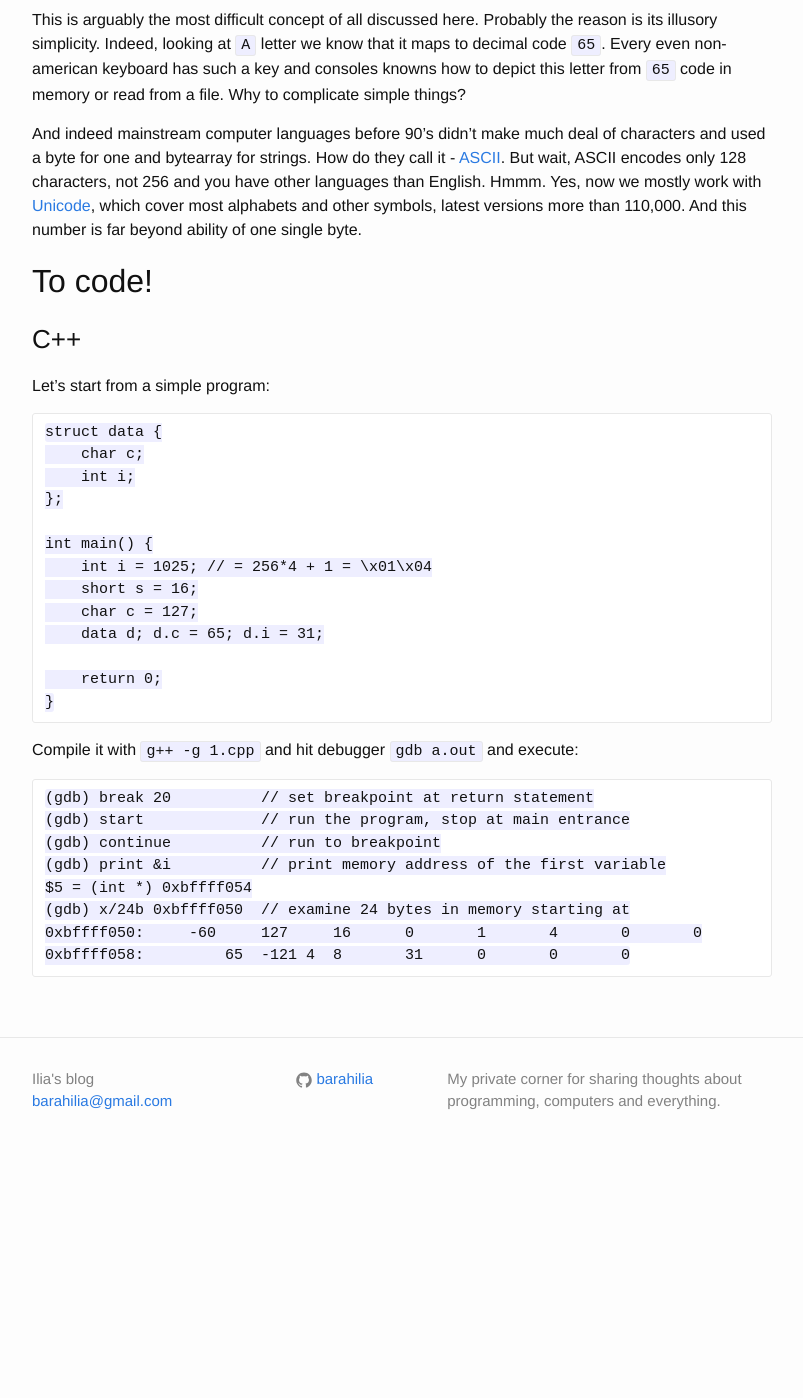
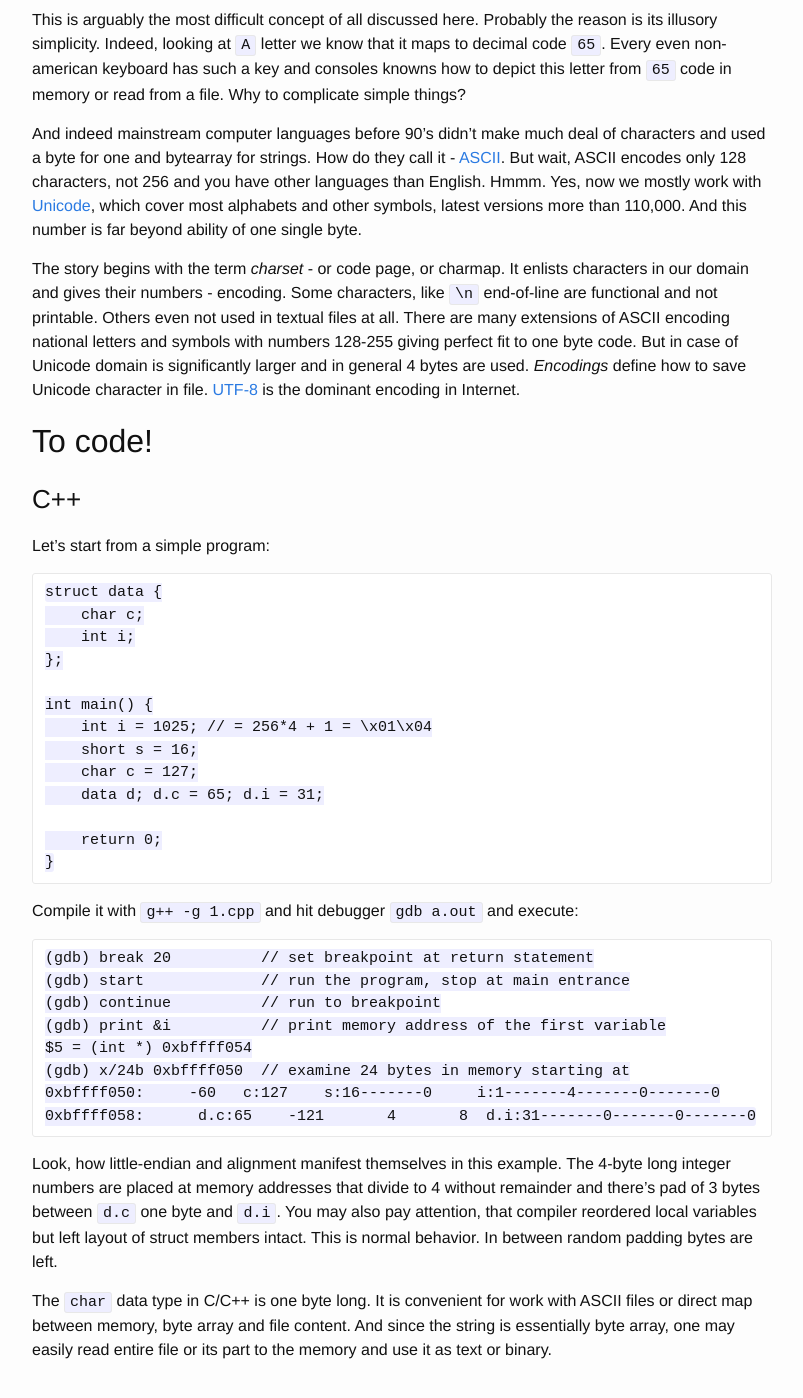
Before and after one commit to barahilia/blog, a Jekyll site: the page built from _posts/2014-10-16-it-is-all-bytes.markdown, in a window 1280 px wide and 1400 px high, scrolled down 1577 px. Shown: the whole window, without its empty margins (238-1041 px from the left). Built offline with Jekyll 4.4.1, drawn with Linux system fonts in a browser that asks for light colours; before the commit the page ends 2750 px from its top, so only the background shows below that.

Commit message:
More about chars, memory representation in C

```diff
--- a/_posts/2014-10-16-it-is-all-bytes.markdown
+++ b/_posts/2014-10-16-it-is-all-bytes.markdown
@@ -93,6 +93,16 @@ now we mostly work with [Unicode](http://en.wikipedia.org/wiki/Unicode), which
 cover most alphabets and other symbols, latest versions more than 110,000. And
 this number is far beyond ability of one single byte.
 
+The story begins with the term *charset* - or code page, or charmap. It enlists
+characters in our domain and gives their numbers - encoding. Some characters,
+like `\n` end-of-line are functional and not printable. Others even not used in
+textual files at all. There are many extensions of ASCII encoding national
+letters and symbols with numbers 128-255 giving perfect fit to one byte code.
+But in case of Unicode domain is significantly larger and in general 4 bytes are
+used. *Encodings* define how to save Unicode character in file.
+[UTF-8](http://en.wikipedia.org/wiki/UTF-8) is the dominant encoding in
+Internet.
+
 ## To code!
 
 ### C++
@@ -121,5 +131,17 @@ Compile it with `g++ -g 1.cpp` and hit debugger `gdb a.out` and execute:
     (gdb) print &i          // print memory address of the first variable
     $5 = (int *) 0xbffff054
     (gdb) x/24b 0xbffff050  // examine 24 bytes in memory starting at
-    0xbffff050:     -60     127     16      0       1       4       0       0
-    0xbffff058:	    65	-121 4	8	31	0	0	0
+    0xbffff050:     -60   c:127    s:16-------0     i:1-------4-------0-------0
+    0xbffff058:	 d.c:65    -121       4       8  d.i:31-------0-------0-------0
+
+Look, how little-endian and alignment manifest themselves in this example. The
+4-byte long integer numbers are placed at memory addresses that divide to 4
+without remainder and there's pad of 3 bytes between `d.c` one byte and `d.i`.
+You may also pay attention, that compiler reordered local variables but left
+layout of struct members intact. This is normal behavior. In between random
+padding bytes are left.
+
+The `char` data type in C/C++ is one byte long. It is convenient for work with
+ASCII files or direct map between memory, byte array and file content. And since
+the string is essentially byte array, one may easily read entire file or its
+part to the memory and use it as text or binary.
```
